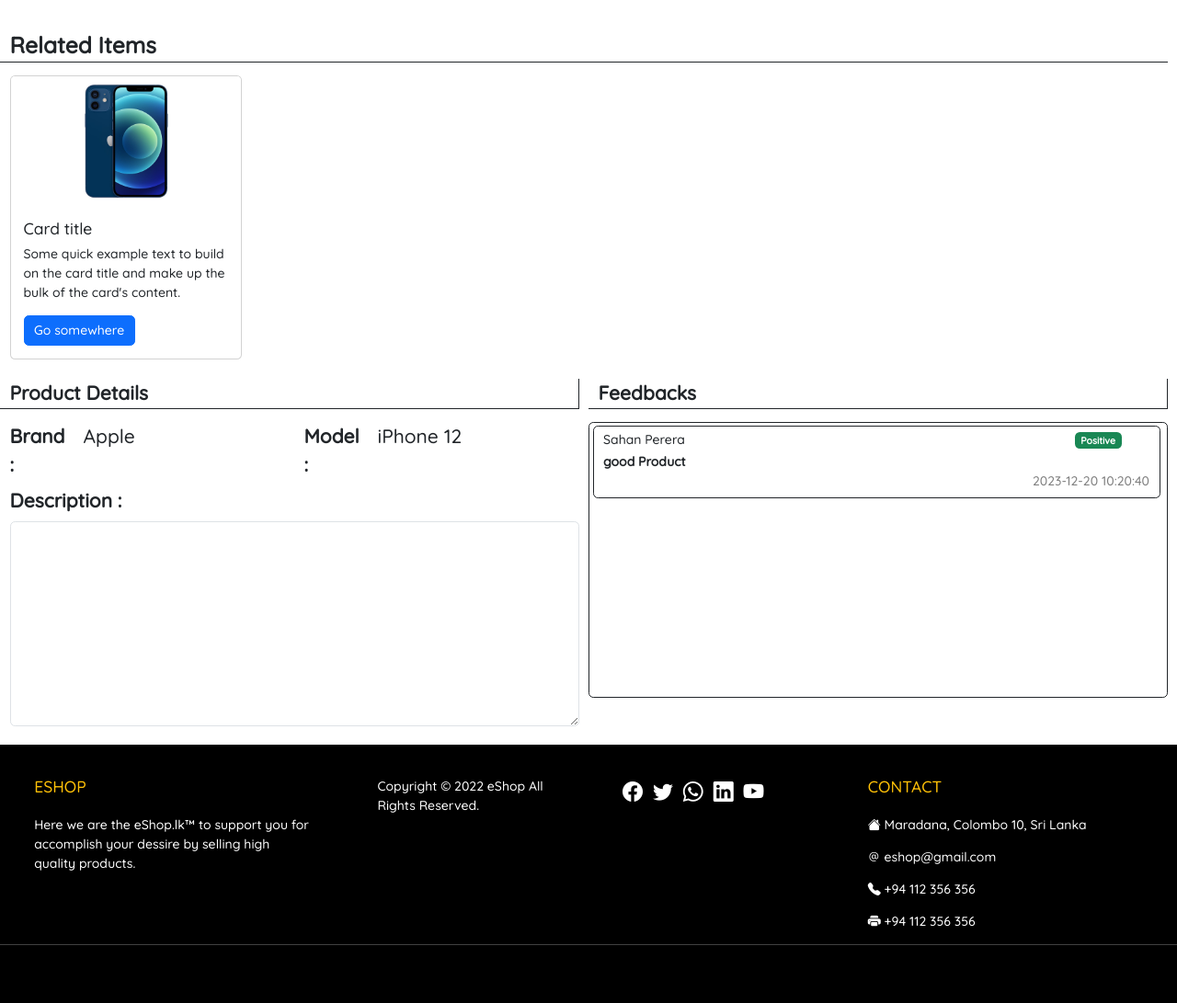
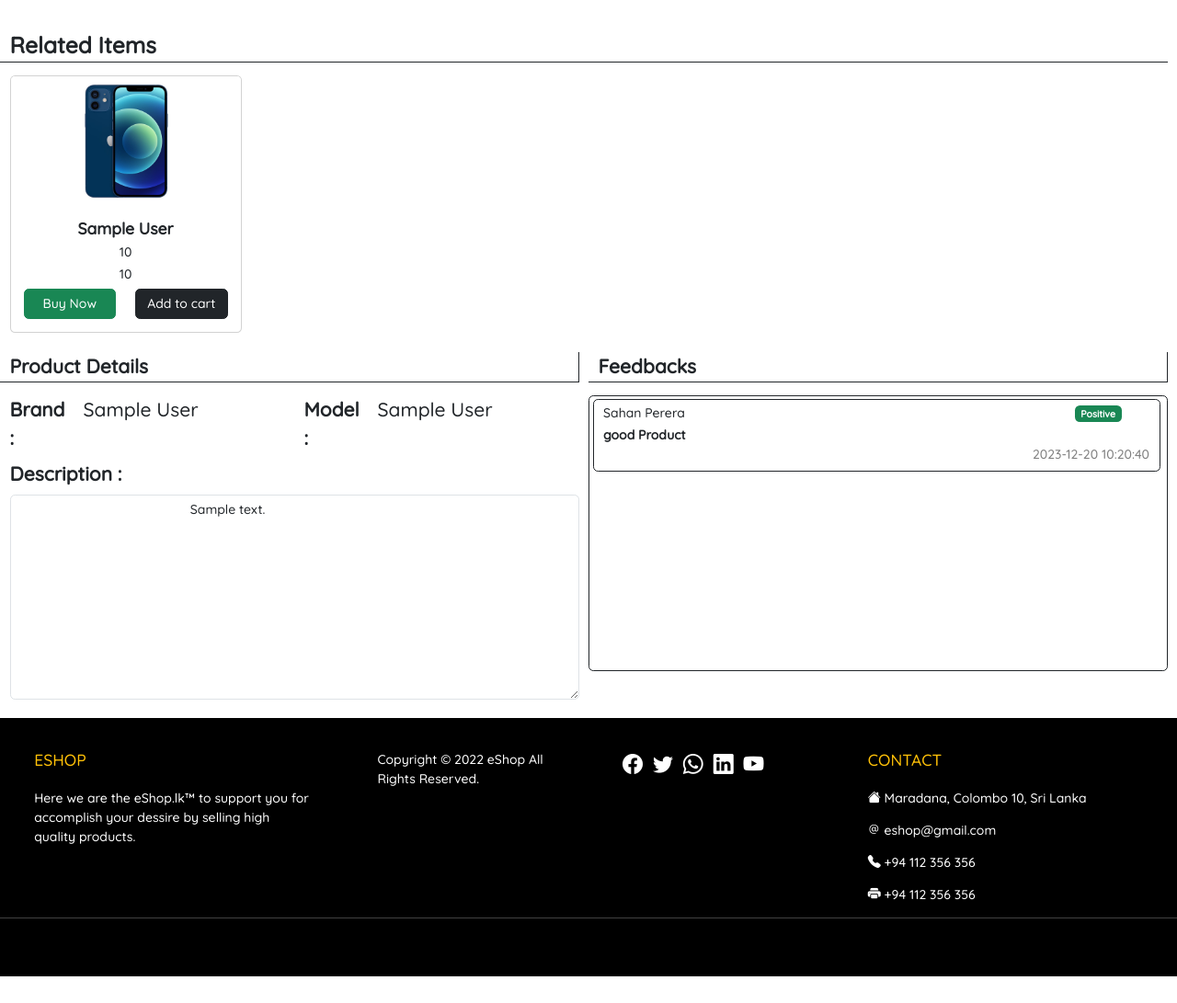
Before and after one commit to charuka-dilshan/eshop, a PHP site: page /singleProductView.php?id=1 in a window 1280 px wide. Shown: the part 713-1804 px from the top of the page at 92% size. After the commit the page ends 1775 px from the top, so only its background shows below. Run offline with PHP 8.4, Linux system fonts and the light colour scheme; tables that the repository leaves empty or names only in its code hold one stand-in row (values such as "Sample post"); grey boxes marked "Sample" are stand-in pictures; some libraries are stand-ins or nearby versions.

Commit message:
Day 16
*Programmed single product view page

```diff
--- a/advancedSearch.php
+++ b/advancedSearch.php
@@ -207,7 +207,8 @@
             <div class="offset-lg-2 col-12 col-lg-8 bg-body rounded mb-3">
                 <div class="row">
                     <div class="offset-lg-1 col-12 col-lg-10 text-center">
-                        <div class="row " id="view_area">
+                        <div class="row
+                        " id="view_area">
                             <div class="offset-5 col-2 mt-5">
                                 <span class="fw-bold text-black-50"><i class="bi bi-search h1" style="font-size: 100px;"></i></span>
                             </div>
--- a/css/style.css
+++ b/css/style.css
@@ -112,7 +112,7 @@
 
 .mainImg{
   height: 640px;
-  background-image: url("resource/empty.svg");
+  background-image: url("../resources/empty.svg");
   background-size: contain;
   background-repeat: no-repeat;
   background-position: center;
--- a/home.php
+++ b/home.php
@@ -195,7 +195,7 @@
                                                         ?>
                                                             <span class="card-text text-warning fw-bold">In Stock</span><br />
                                                             <span class="card-text text-success fw-bold"><?php echo $product_data["qty"] ?> Items Available</span><br /><br />
-                                                            <a href='#' class="col-12 btn btn-success">Buy Now</a>
+                                                            <a href='singleProductView.php?id=<?php echo $product_data["id"] ?>' class="col-12 btn btn-success">Buy Now</a>
                                                         <?php
                                                         } else {
                                                         ?>
--- a/singleProductView.php
+++ b/singleProductView.php
@@ -1,3 +1,20 @@
+<?php
+
+include "connection.php";
+
+if (isset($_GET["id"])) {
+    $pid = $_GET["id"];
+
+    $product_rs = Database::search("SELECT * FROM `product` INNER JOIN `model_has_brand` ON
+    product.model_has_brand_model_has_brand_id = model_has_brand.model_has_brand_id INNER JOIN `brand` ON
+    model_has_brand.brand_brand_id = brand.brand_id INNER JOIN `model` ON
+    model_has_brand.model_model_id = model.model_id INNER JOIN `condition` ON
+    product.condition_condition_id = condition.condition_id INNER JOIN `user` ON
+    product.user_email = user.email WHERE `id` = '" . $pid . "'");
+
+    if ($product_rs->num_rows == 1) {
+        $product_data = $product_rs->fetch_assoc();
+?>
         <!DOCTYPE html>
         <html>
 
@@ -5,7 +22,7 @@
             <meta charset="UTF-8">
             <meta name="viewport" content="width=device-width, initial-scale=1.0">
 
-            <title>Samsung J7 | eShop</title>
+            <title><?php echo $product_data["title"] ?> | eShop</title>
 
             <link rel="stylesheet" href="css/bootstrap.css" />
             <link rel="stylesheet" href="https://cdn.jsdelivr.net/npm/bootstrap-icons@1.9.1/font/bootstrap-icons.css">
@@ -27,6 +44,26 @@
 
                                     <div class="col-12 col-lg-2 order-2 order-lg-1">
                                         <ul>
+
+                                            <?php
+
+                                            $img_rs = Database::search("SELECT * FROM `product_image` WHERE `product_id` = '" . $pid . "'");
+                                            $img_num = $img_rs->num_rows;
+
+                                            if ($img_num != 0) {
+
+                                                for ($x = 0; $x < $img_num; $x++) {
+                                                    $img_data = $img_rs->fetch_assoc();
+                                                    $img[$x] = $img_data["img_path"];
+                                            ?>
+                                                    <li class="d-flex flex-column justify-content-center align-items-center
+                                                    border border-1 border-secondary mb-1">
+                                                        <img src="<?php echo $img[$x]; ?>" class="img-thumbnail mt-1 mb-1" onclick="loadMainImg(<?php echo $x; ?>)" id="productImg<?php echo $x; ?>" />
+                                                    </li>
+                                                <?php
+                                                }
+                                            } else {
+                                                ?>
                                                 <li class="d-flex flex-column justify-content-center align-items-center
                                                 border border-1 border-secondary mb-1">
                                                     <img src="resources/empty.svg" class="img-thumbnail mt-1 mb-1" />
@@ -39,6 +76,11 @@
                                                 border border-1 border-secondary mb-1">
                                                     <img src="resources/empty.svg" class="img-thumbnail mt-1 mb-1" />
                                                 </li>
+                                            <?php
+                                            }
+
+                                            ?>
+
                                         </ul>
                                     </div>
 
@@ -46,7 +88,8 @@
                                         <div class="row">
                                             <div class="col-12 align-items-center border border-1
                                 border-secondary">
-                                                <div class="mainImg"></div>
+                                                <div class="mainImg" id="mainImg">
+                                                </div>
                                             </div>
                                         </div>
                                     </div>
@@ -66,7 +109,7 @@
 
                                                 <div class="row border-bottom border-dark">
                                                     <div class="col-12 my-2">
-                                                        <span class="fs-4 fw-bold text-success">Apple iPhone 12</span>
+                                                        <span class="fs-4 fw-bold text-success"><?php echo $product_data["title"] ?></span>
                                                     </div>
                                                 </div>
 
@@ -85,13 +128,20 @@
                                                         </span>
                                                     </div>
                                                 </div>
+                                                <?php
+
+                                                $price  = $product_data["price"];
+                                                $adding_price = ($price / 100) * 10;
+                                                $new_price = $price + $adding_price;
+
+                                                ?>
                                                 <div class="row border-bottom border-dark">
                                                     <div class="col-12 my-2">
-                                                        <span class="fs-4 text-dark fw-bold">Rs. 120000 .00</span>
+                                                        <span class="fs-4 text-danger text-decoration-line-through fw-bold">Rs. <?php echo $new_price; ?> .00</span>
                                                         &nbsp;&nbsp; | &nbsp;&nbsp;
-                                                        <span class="fs-4 text-danger fw-bold">Rs. 100000 .00</span>
+                                                        <span class="fs-4 text-dark fw-bold">Rs. <?php echo $price; ?> .00</span>
                                                         &nbsp;&nbsp; | &nbsp;&nbsp;
-                                                        <span class="fs-4 fw-bold text-black-50">Save Rs. 20000 .00 (10%)</span>
+                                                        <span class="fs-4 fw-bold text-black-50">Save Rs. <?php echo $adding_price; ?> .00 (10%)</span>
                                                     </div>
                                                 </div>
 
@@ -99,7 +149,7 @@
                                                     <div class="col-12 my-2">
                                                         <span class="fs-5 text-primary"><b>Warrenty : </b>6 Months Warrenty</span><br />
                                                         <span class="fs-5 text-primary"><b>Return Policy : </b>1 Months Return Policy</span><br />
-                                                        <span class="fs-5 text-primary"><b>In Stock : </b>10 Items Available</span>
+                                                        <span class="fs-5 text-primary"><b>In Stock : </b><?php echo $product_data["qty"] ?> Items Available</span>
                                                     </div>
                                                 </div>
 
@@ -107,7 +157,7 @@
                                                     <div class="col-12 my-2">
                                                         <div class="row">
                                                             <div class="col-12 col-lg-6 border border-1 border-dark text-center">
-                                                                <span class="fs-5 text-primary"><b>Seller : </b>Lahiru</span>
+                                                                <span class="fs-5 text-primary"><b>Seller : </b><?php echo $product_data["fname"] ?></span>
                                                             </div>
                                                             <div class="col-12 col-lg-6 border border-1 border-dark text-center">
                                                                 <span class="fs-5 text-primary"><b>Sold : </b>100 Items</span>
@@ -145,16 +195,16 @@
                                                         float-left mt-1 position-relative product-qty">
                                                                         <div class="col-12">
                                                                             <span>Quantity : </span>
-                                                                            <input type="text" class="border-0 fs-5 fw-bold text-start" style="outline: none;" pattern="[0-9]" value="1" id="qty_input" />
+                                                                            <input type="text" onkeyup="checkQty(<?php echo $product_data['qty'] ?>)" class="border-0 fs-5 fw-bold text-start" style="outline: none;" pattern="[0-9]" value="1" id="qty_input" />
 
                                                                             <div class="position-absolute qty-buttons">
                                                                                 <div class="justify-content-center d-flex flex-column align-items-center
                                                                 border border-1 border-secondary qty-inc">
-                                                                                    <i class="bi bi-caret-up-fill text-primary fs-5"></i>
+                                                                                    <i class="bi bi-caret-up-fill text-primary fs-5" onclick="qty_inc(<?php echo $product_data['qty'] ?>)"></i>
                                                                                 </div>
                                                                                 <div class="justify-content-center d-flex flex-column align-items-center
                                                                 border border-1 border-secondary qty-dec">
-                                                                                    <i class="bi bi-caret-down-fill text-primary fs-5"></i>
+                                                                                    <i class="bi bi-caret-down-fill text-primary fs-5" onclick="qty_dec()"></i>
                                                                                 </div>
                                                                             </div>
 
@@ -201,17 +251,41 @@
                             </div>
 
                             <div class="col-12 bg-white">
-                                <div class="row g-2">
+                                <div class="row gap-4">
+
+                                    <?php
+
+                                    $related_rs = Database::search("SELECT * FROM `product` WHERE
+                                    `model_has_brand_model_has_brand_id` = '" . $product_data["model_has_brand_model_has_brand_id"] . "' LIMIT 5");
+
+                                    for ($x = 0; $x < $related_rs->num_rows; $x++) {
+                                        $related_data = $related_rs->fetch_assoc();
+                                    ?>
                                         <div class="offset-1 offset-lg-0 col-4 col-lg-2">
                                             <div class="card" style="width: 18rem;">
                                                 <img src="resources/mobile_images/iphone12.jpg" class="card-img-top" />
-                                            <div class="card-body">
-                                                <h5 class="card-title">Card title</h5>
-                                                <p class="card-text">Some quick example text to build on the card title and make up the bulk of the card's content.</p>
-                                                <a href="#" class="btn btn-primary">Go somewhere</a>
+                                                <div class="card-body text-center">
+                                                    <h5 class="card-title fw-bold"><?php echo $product_data["title"];?></h5>
+                                                    <h6 class="card-text"><?php echo $product_data["price"];?></h6>
+                                                    <h6 class="card-text"><?php echo $product_data["qty"];?></h6>
+                                                    <div class="col-12">
+                                                        <div class="row">
+                                                            <div class="col-12 col-lg-6 d-grid">
+                                                                <button class="btn btn-success">Buy Now</button>
+                                                            </div>
+                                                            <div class="col-12 col-lg-6 d-grid">
+                                                                <button class="btn btn-dark">Add to cart</button>
                                                             </div>
                                                         </div>
                                                     </div>
+                                                </div>
+                                            </div>
+                                        </div>
+                                    <?php
+                                    }
+
+                                    ?>
+
                                 </div>
                             </div>
 
@@ -244,7 +318,7 @@
                                                 <label class="form-label fs-4 fw-bold">Brand : </label>
                                             </div>
                                             <div class="col-9">
-                                                <label class="form-label fs-4">Apple</label>
+                                                <label class="form-label fs-4"><?php echo $product_data["brand_name"]; ?></label>
                                             </div>
                                         </div>
                                     </div>
@@ -255,7 +329,7 @@
                                                 <label class="form-label fs-4 fw-bold">Model : </label>
                                             </div>
                                             <div class="col-9">
-                                                <label class="form-label fs-4">iPhone 12</label>
+                                                <label class="form-label fs-4"><?php echo $product_data["model_name"]; ?></label>
                                             </div>
                                         </div>
                                     </div>
@@ -266,7 +340,9 @@
                                                 <label class="form-label fs-4 fw-bold">Description : </label>
                                             </div>
                                             <div class="col-12">
-                                                <textarea cols="60" rows="10" class="form-control" readonly></textarea>
+                                                <textarea cols="60" rows="10" class="form-control" readonly>
+                                                <?php echo $product_data["description"]; ?>
+                                                </textarea>
                                             </div>
                                         </div>
                                     </div>
@@ -283,7 +359,8 @@
                                             <div class="col-10 mt-1 mb-1 ms-0">Sahan Perera</div>
                                             <div class="col-2 mt-1 mb-1 me-0">
 
-                                                        <span class="badge bg-success">Positive</span></div>
+                                                <span class="badge bg-success">Positive</span>
+                                            </div>
 
                                             <div class="col-12">
                                                 <b>
@@ -311,3 +388,12 @@
         </body>
 
         </html>
+<?php
+    } else {
+        echo ("Something Went Wrong.");
+    }
+} else {
+    echo ("Please select product first!");
+}
+
+?>
```
Also changed, not shown: js/script.js (+47 -0 lines), resources/product_images/iphone 15 pro066bde97e89a30.jpeg (added), resources/product_images/iphone 15 pro166bde97e8ae0a.jpeg (added), resources/product_images/iphone 15 pro266bde97e8c0d2.jpeg (added). Lines whose indentation alone changed are shown as unchanged.
